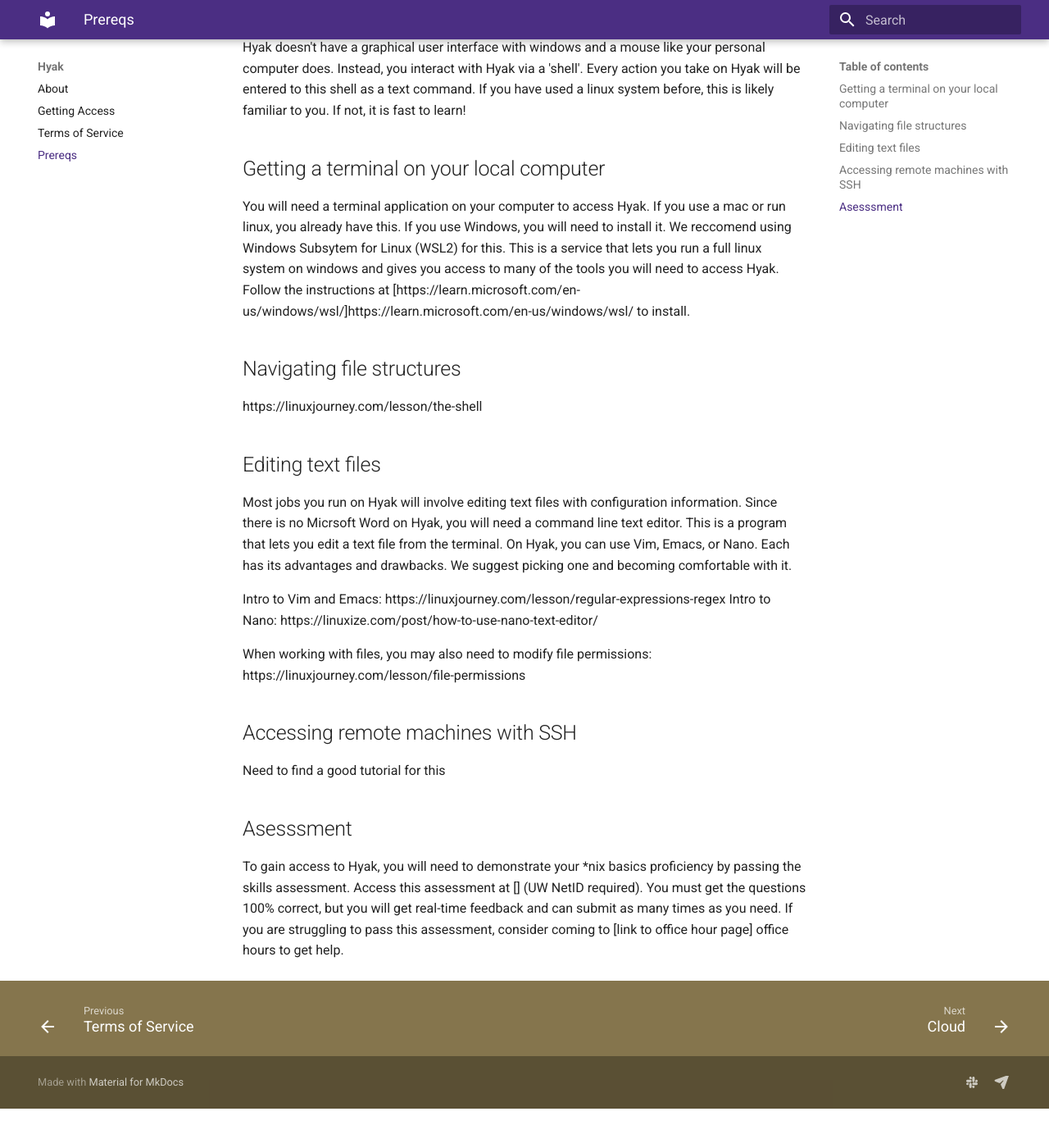
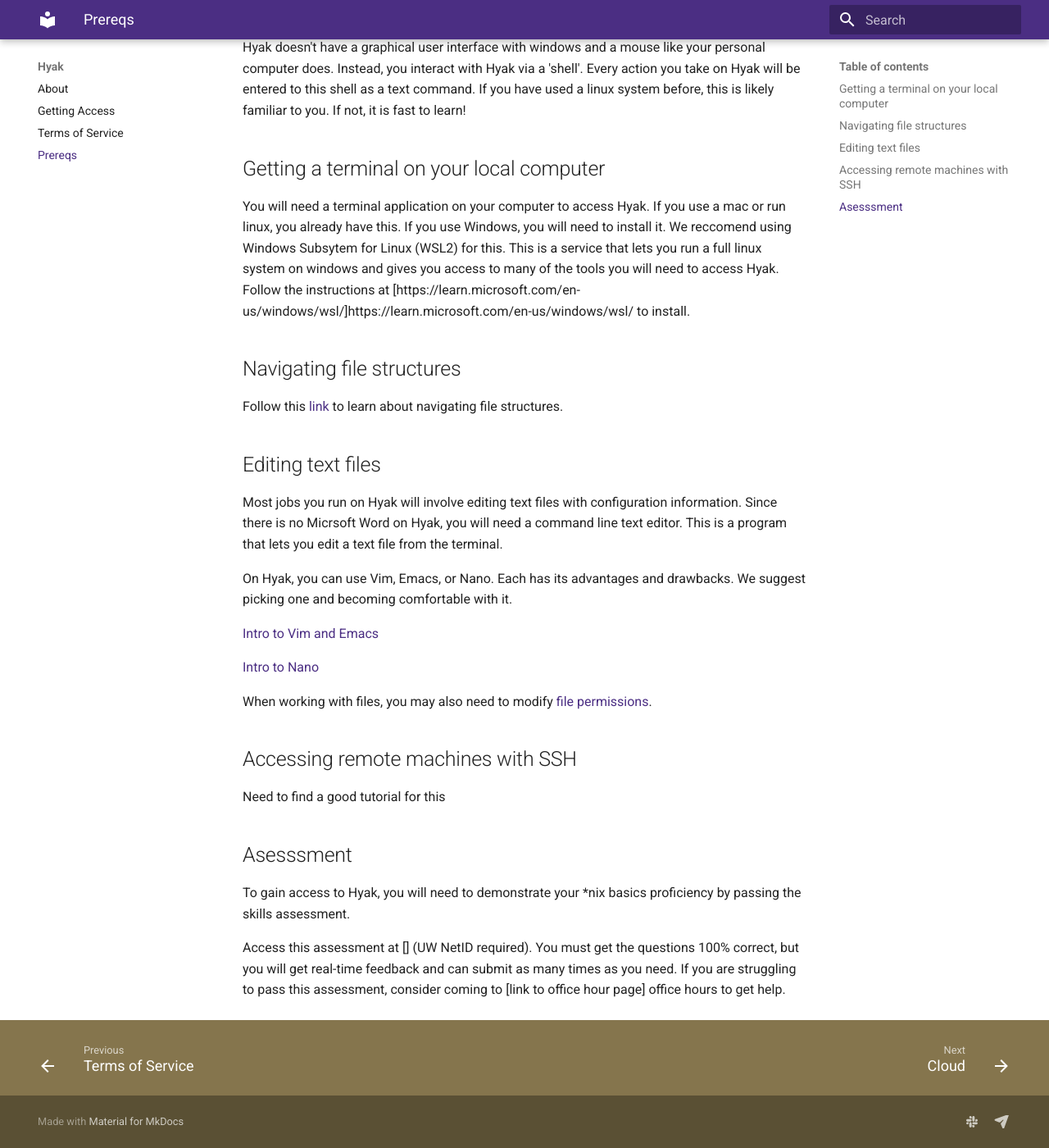
Before and after one commit to UW-HPC/website_revamp, an MkDocs documentation site: the page built from docs/prerequisites.md, in a window 1280 px wide and 1400 px high, scrolled down 208 px. Shown: the whole window at 82% size. Built offline with MkDocs 1.6.1 and Material for MkDocs 9.7.7, drawn with Linux system fonts in a browser that asks for light colours; before the commit the page ends 1560 px from its top, so only the background shows below that.

Commit message:
embeded links which made page have better accessibility

```diff
--- a/docs/prerequisites.md
+++ b/docs/prerequisites.md
@@ -7,21 +7,20 @@ Before you can use Hyak, you must meet a few preerequisites related to using the
 You will need a terminal application on your computer to access Hyak. If you use a mac or run linux, you already have this. If you use Windows, you will need to install it. We reccomend using Windows Subsytem for Linux (WSL2) for this. This is a service that lets you run a full linux system on windows and gives you access to many of the tools you will need to access Hyak. Follow the instructions at [https://learn.microsoft.com/en-us/windows/wsl/]https://learn.microsoft.com/en-us/windows/wsl/ to install.
 
 ## Navigating file structures
-
-https://linuxjourney.com/lesson/the-shell
+Follow this [link](https://linuxjourney.com/lesson/the-shell) to learn about navigating file structures.
 
 
 ## Editing text files
-Most jobs you run on Hyak will involve editing text files with configuration information. Since there is no Micrsoft Word on Hyak, you will need a command line text editor. This is a program that lets you edit a text file from the terminal. On Hyak, you can use Vim, Emacs, or Nano. Each has its advantages and drawbacks. We suggest picking one and becoming comfortable with it.
+Most jobs you run on Hyak will involve editing text files with configuration information. Since there is no Micrsoft Word on Hyak, you will need a command line text editor. This is a program that lets you edit a text file from the terminal.
 
-Intro to Vim and Emacs:
-https://linuxjourney.com/lesson/regular-expressions-regex
-Intro to Nano:
-https://linuxize.com/post/how-to-use-nano-text-editor/
+On Hyak, you can use Vim, Emacs, or Nano. Each has its advantages and drawbacks. We suggest picking one and becoming comfortable with it.
+
+[Intro to Vim and Emacs](https://linuxjourney.com/lesson/regular-expressions-regex)
+
+[Intro to Nano](https://linuxize.com/post/how-to-use-nano-text-editor/)
 
 
-When working with files, you may also need to modify file permissions:
-https://linuxjourney.com/lesson/file-permissions
+When working with files, you may also need to modify [file permissions](https://linuxjourney.com/lesson/file-permissions).
 
 ## Accessing remote machines with SSH
 
@@ -29,4 +28,6 @@ Need to find a good tutorial for this
 
 ## Asesssment
 
-To gain access to Hyak, you will need to demonstrate your *nix basics proficiency by passing the skills assessment. Access this assessment at [] (UW NetID required). You must get the questions 100% correct, but you will get real-time feedback and can submit as many times as you need. If you are struggling to pass this assessment, consider coming to [link to office hour page] office hours to get help.
+To gain access to Hyak, you will need to demonstrate your *nix basics proficiency by passing the skills assessment.
+
+Access this assessment at [] (UW NetID required). You must get the questions 100% correct, but you will get real-time feedback and can submit as many times as you need. If you are struggling to pass this assessment, consider coming to [link to office hour page] office hours to get help.
```
